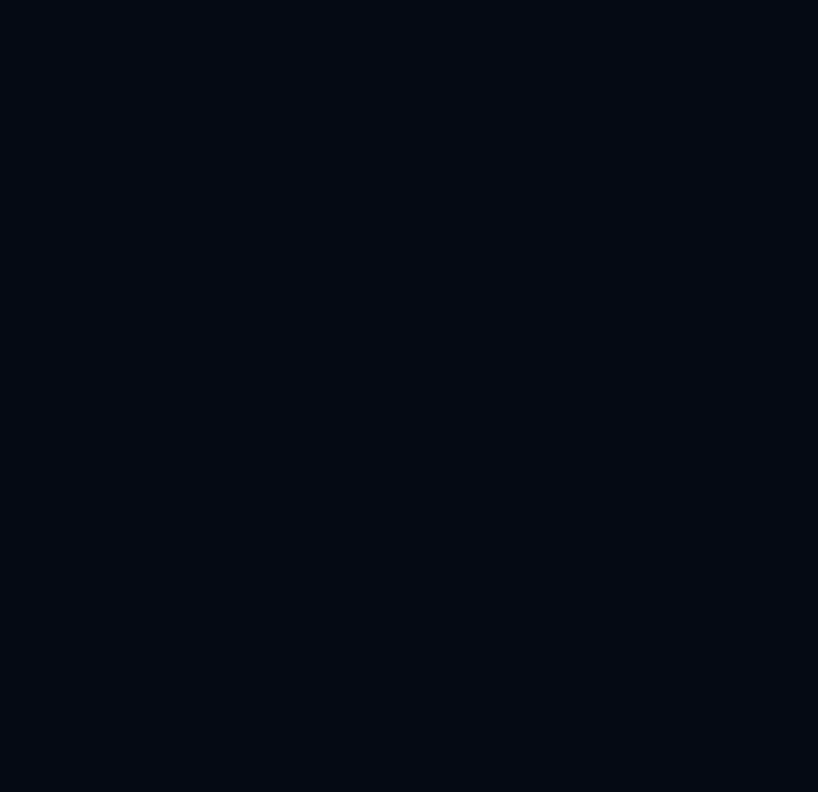
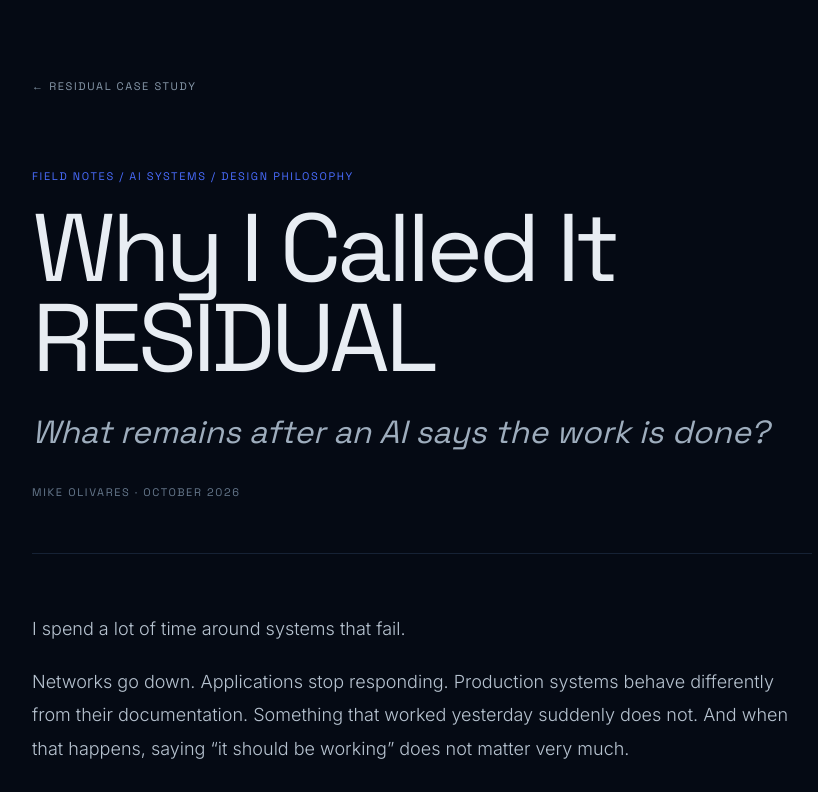
Before and after one commit to ninja-ops-guy/theemrld-portfolio, a React (Vite) app: page /writing/why-i-called-it-residual in a window 1280 px wide. Before the commit this address had no page. Shown: the top 792 px of the page, without its empty margins (218-1036 px from the left). Built offline with nearby package versions, Linux system fonts and the light colour scheme; the HTML template or start-up script is replaced by a standard one.

Commit message:
feat: route RESIDUAL naming essay

```diff
--- a/src/App.tsx
+++ b/src/App.tsx
@@ -19,6 +19,7 @@ import AsciiCityWorld from './sections/AsciiCityWorld';
 import KTerminal from './sections/KTerminal';
 import CaseStudy from './pages/CaseStudy';
 import ProgramCaseStudy from './pages/ProgramCaseStudy';
+import WhyResidual from './pages/WhyResidual';
 
 gsap.registerPlugin(ScrollTrigger);
 
@@ -57,6 +58,7 @@ function App() {
     <Route path="/case-study/residual" element={<ProgramCaseStudy slug="residual" />} />
     <Route path="/case-study/verified-cyber-planning" element={<ProgramCaseStudy slug="verified-cyber-planning" />} />
     <Route path="/case-study/:slug" element={<CaseStudy />} />
+    <Route path="/writing/why-i-called-it-residual" element={<WhyResidual />} />
   </Routes>;
 }
 
```
